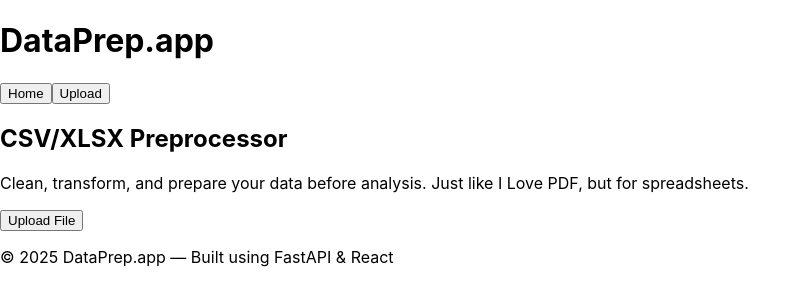
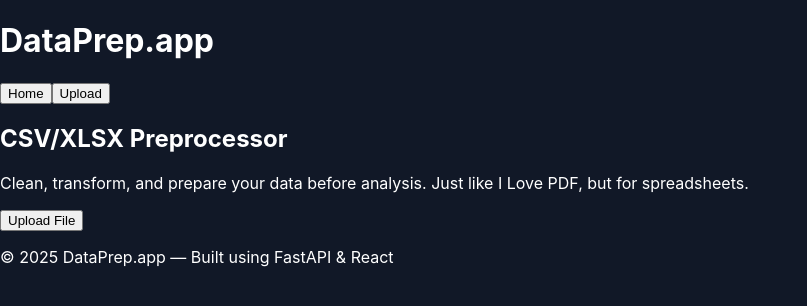
Before and after one commit to harshith142/preprocess-frontend, a React (Create React App) app: page / in a window 1280 px wide. Shown: the top 306 px of the page, without its empty margins (0-807 px from the left). Built offline with nearby package versions, Linux system fonts and the light colour scheme.

Commit message:
Update index.css

```diff
--- a/src/index.css
+++ b/src/index.css
@@ -1,13 +1,10 @@
 body {
   margin: 0;
-  font-family: -apple-system, BlinkMacSystemFont, 'Segoe UI', 'Roboto', 'Oxygen',
-    'Ubuntu', 'Cantarell', 'Fira Sans', 'Droid Sans', 'Helvetica Neue',
-    sans-serif;
-  -webkit-font-smoothing: antialiased;
-  -moz-osx-font-smoothing: grayscale;
+  font-family: -apple-system, BlinkMacSystemFont, 'Segoe UI', Roboto, 'Helvetica Neue', Arial, sans-serif;
+  background-color: #111827; /* Tailwind's gray-900 */
+  color: white;
 }
 
-code {
-  font-family: source-code-pro, Menlo, Monaco, Consolas, 'Courier New',
-    monospace;
+* {
+  box-sizing: border-box;
 }
```
